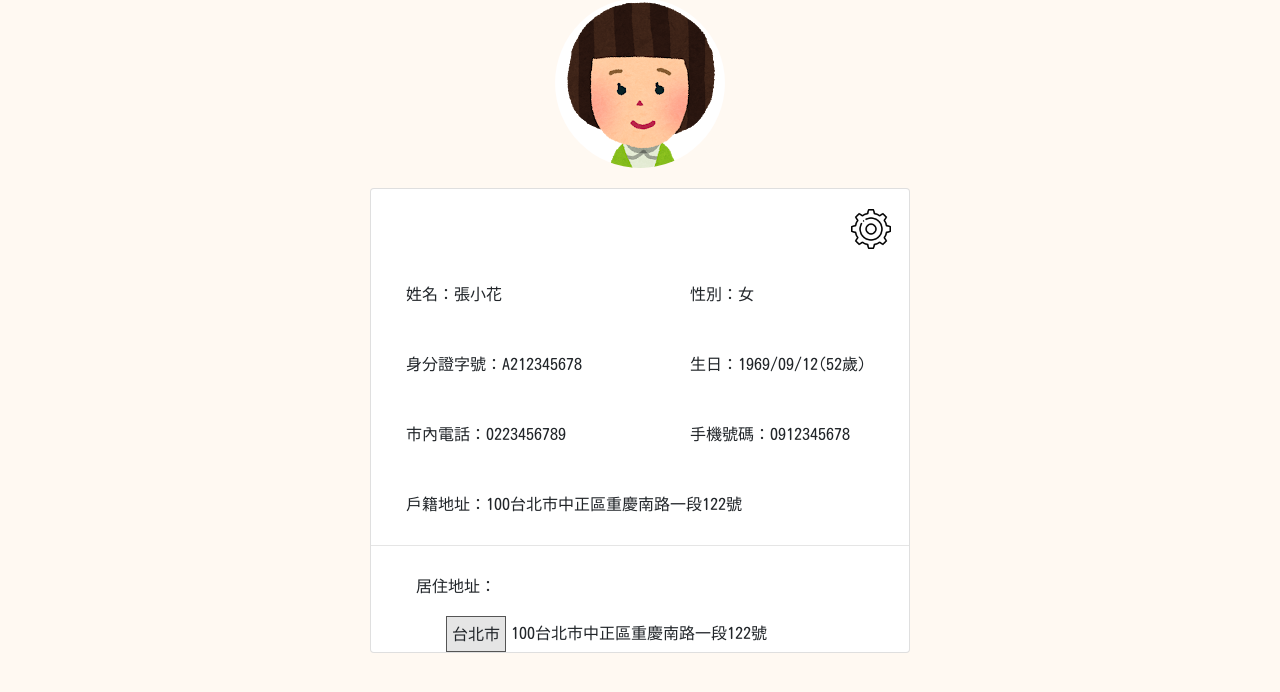
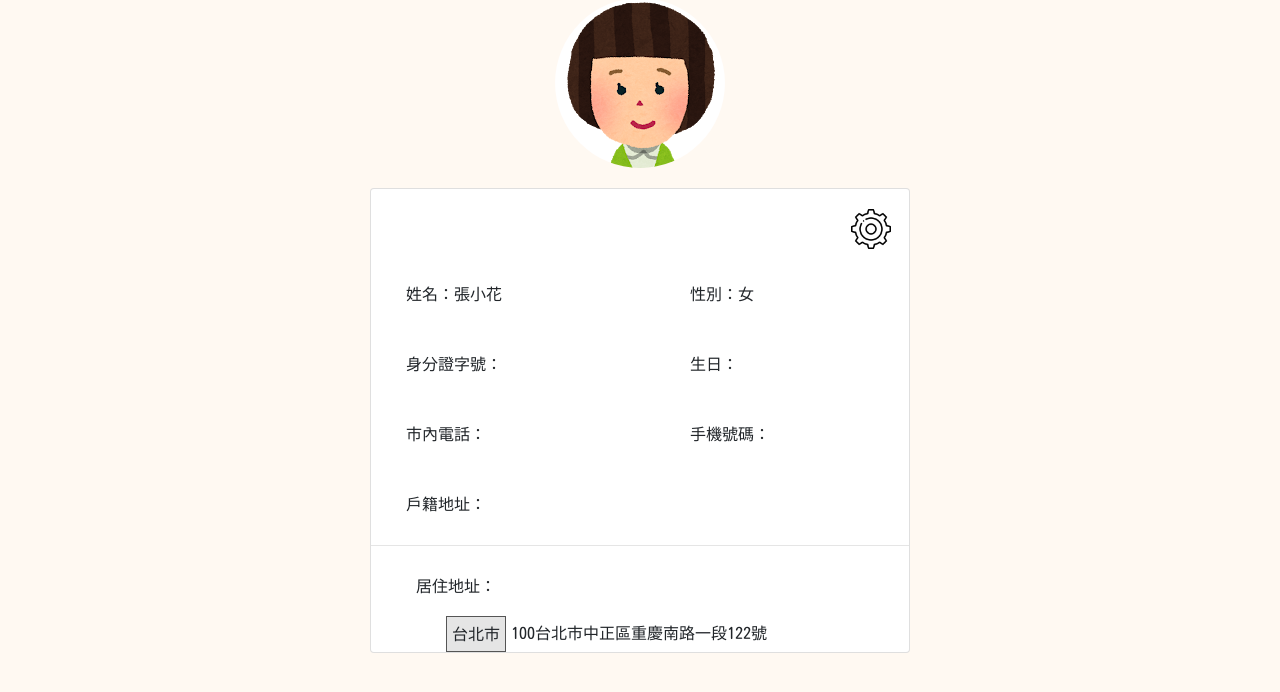
Before and after one commit to pooli0911/dscproject, a website: page profile.html in a window 1280 px wide. Shown: the part 102-794 px from the top of the page. Drawn offline with nearby package versions, Linux system fonts and the light colour scheme; no server answers.

Commit message:
clear default

```diff
--- a/profile.html
+++ b/profile.html
@@ -48,15 +48,15 @@
                             <li class="col">性別：女</li>
                         </div>
                         <div class="row">
-                            <li id="identity" class="col">身分證字號：A212345678</li>
-                            <li class="col">生日：1969/09/12(52歲)</li>
+                            <li id="identity" class="col">身分證字號：</li>
+                            <li class="col">生日：</li>
                         </div>
                         <div class="row">
-                            <li id="home" class="col">市內電話：0223456789</li>
-                            <li id="phone" class="col">手機號碼：0912345678</li>
+                            <li id="home" class="col">市內電話：</li>
+                            <li id="phone" class="col">手機號碼：</li>
                         </div>
                         <div class="row">
-                            <li id="address" class="col">戶籍地址：100台北市中正區重慶南路一段122號</li>
+                            <li id="address" class="col">戶籍地址：</li>
                         </div>
                         <hr>
                         <li>居住地址：</li>
```
